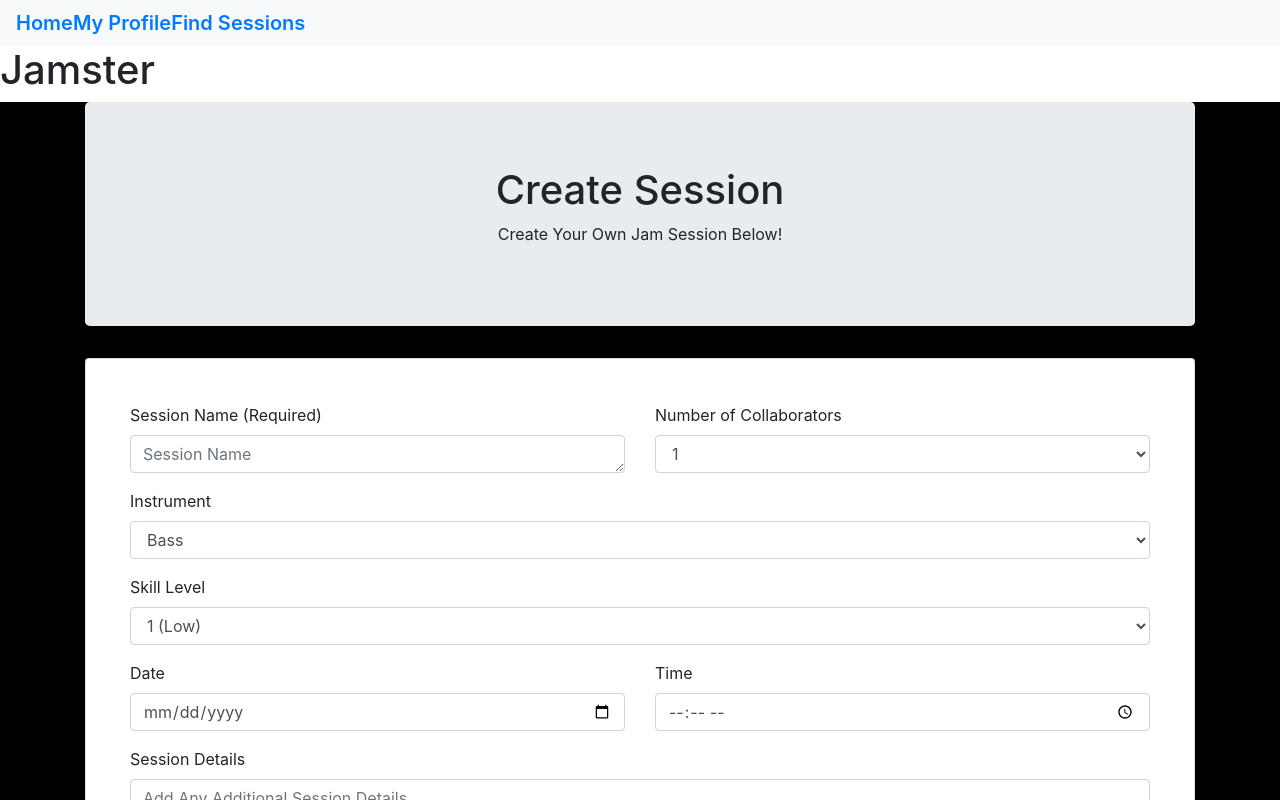
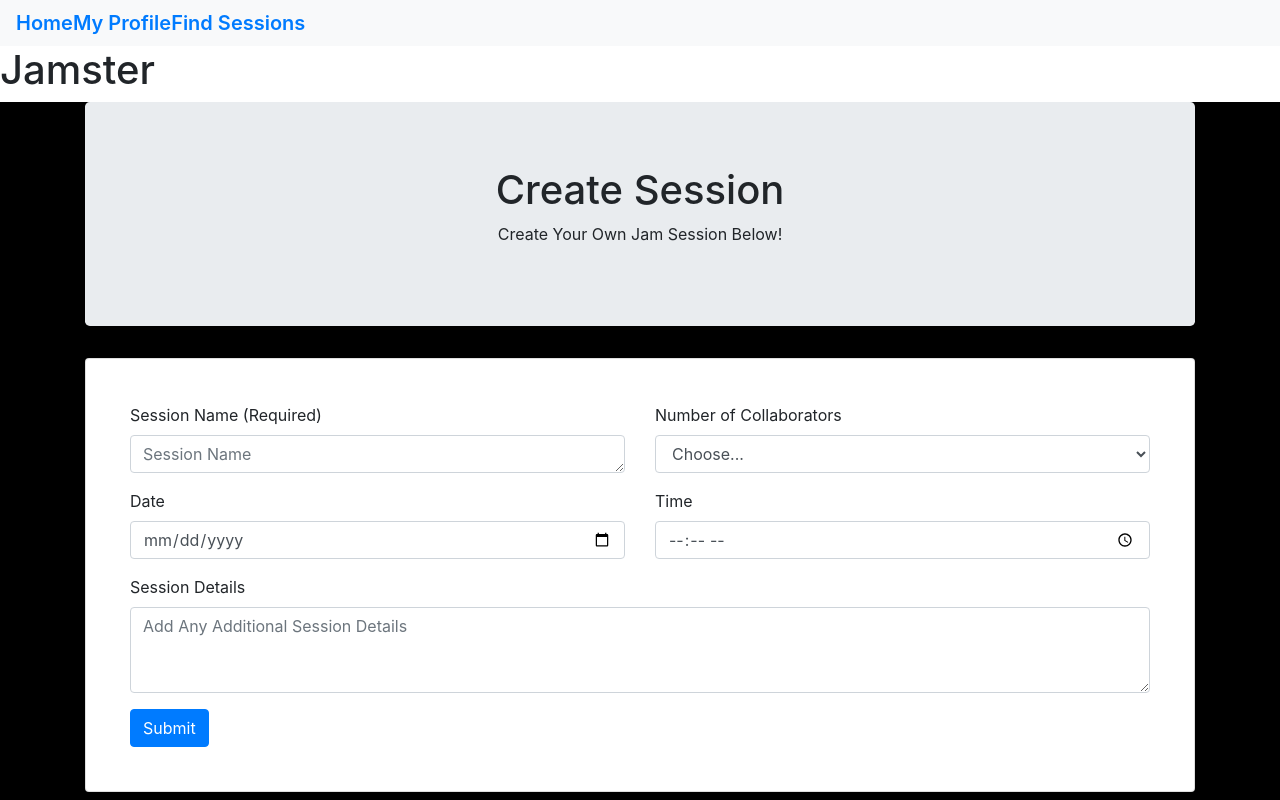
Before and after one commit to August-Johnson/jamster, a React (Create React App) app in the folder client/: page /createSession in a window 1280 px wide. Shown: the top 800 px of the page. Built offline with nearby package versions, Linux system fonts and the light colour scheme.

Commit message:
Updated Create Session Page
Create session page now caputres all of the states and renders the instrument and skill forms dynamically

```diff
--- a/client/src/pages/CreateSession/index.js
+++ b/client/src/pages/CreateSession/index.js
@@ -8,38 +8,74 @@ import Form from "react-bootstrap/Form";
 import Button from "react-bootstrap/Button";
 
 class CreateSession extends Component {
-    // state = {
-    //     numCollaborators: "",
-    //     instrument: "",
-    //     skillLevel: "",
-    //     date: "",
-    //     time: "",
-    //     description: ""
-    // }
-
-    constructor(props) {
-        super(props);
-        this.state = {
-                    sessionId: '1',
-                    collborators: '3',
-                    instrument: '',
-                    skillLevel: '',
-                    date: '',
-                    time: '',
-                    sessionDetails: 'what'
-    };
-
-        this.handleCollaborators = this.handleChange.bind(this);
-    }
-
-    handleChange(event) {
-        this.setState({value: event.target.value});
+    state = {
+        sessionId: 1,
+        sessionName: "",
+        collaborators: 0,
+        instrument: "",
+        skillLevel: "",
+        date: "",
+        time: "",
+        sessionDetails: ""
     }
 
     handleSubmit(event) {
         event.preventDefault();
         alert('Yes');
     };
+
+    handleChange = (event) => {
+        const {name, value} = event.target;
+        this.setState({
+            [name]: value
+        });
+    }
+
+    handleCollaborators = (event) => {
+        this.setState({
+            collaborators: parseInt(event.target.value)
+        });
+    }
+
+    createCollaboratorsForm = () => {
+        let collaboratorForms = [];
+
+        for (var i = 0; i < this.state.collaborators; i++) {
+            collaboratorForms.push(
+            <div>
+                <Row>
+                    <Col>
+                        <Form.Group controlId="sessionForm.Instrument">
+                            <Form.Label>Instrument</Form.Label>
+                            <Form.Control as="select" onChange={this.handleChange} name="instrument" value={this.state.instrument}>
+                                <option selected value="">Choose...</option>
+                                <option value="Bass">Bass</option>
+                                <option value="Drums">Drums</option>
+                                <option value="Guitar">Guitar</option>
+                                <option value="Keyboard">Keyboard</option>
+                                <option value="Vocals">Vocals</option>
+                            </Form.Control>
+                        </Form.Group>
+                    </Col>
+                    <Col>
+                        <Form.Group controlId="sessionForm.Skill">
+                            <Form.Label>Skill Level</Form.Label>
+                            <Form.Control as="select" onChange={this.handleChange} name="skillLevel" value={this.state.skillLevel}>
+                                <option selected value="">Choose...</option>
+                                <option value="1">1 (Low)</option>
+                                <option value="2">2</option>
+                                <option value="3">3</option>
+                                <option value="4">4</option>
+                                <option value="5">5 (High)</option>
+                            </Form.Control>
+                        </Form.Group>
+                    </Col>
+                </Row>
+            </div>
+            );
+        };
+        return collaboratorForms;
+    }
 
     render() {
         return(
@@ -63,13 +99,14 @@ class CreateSession extends Component {
                                         <Col>
                                             <Form.Group controlId="sessionForm.Name">
                                                 <Form.Label>Session Name (Required)</Form.Label>
-                                                <Form.Control as="textarea" rows="1" placeholder="Session Name"/>
+                                                <Form.Control as="textarea" rows="1" placeholder="Session Name" onChange={this.handleChange} name="sessionName" value={this.state.sessionName}/>
                                             </Form.Group>
                                         </Col>
                                         <Col>
                                             <Form.Group controlId="sessionForm.Collaborators">
                                                 <Form.Label>Number of Collaborators</Form.Label>
-                                                <Form.Control as="select">
+                                                <Form.Control as="select" onChange={this.handleCollaborators} name="collaborators">
+                                                <option selected value="0">Choose...</option>
                                                 <option value="1">1</option>
                                                 <option value="2">2</option>
                                                 <option value="3">3</option>
@@ -80,44 +117,26 @@ class CreateSession extends Component {
                                         </Col>
                                     </Row>
 
-                                    <Form.Group controlId="sessionForm.Instrument">
-                                        <Form.Label>Instrument</Form.Label>
-                                        <Form.Control as="select">
-                                        <option value="Bass">Bass</option>
-                                        <option value="Drums">Drums</option>
-                                        <option value="Guitar">Guitar</option>
-                                        <option value="Keyboard">Keyboard</option>
-                                        <option value="Vocals">Vocals</option>
-                                        </Form.Control>
-                                    </Form.Group>
-                                    <Form.Group controlId="sessionForm.Skill">
-                                        <Form.Label>Skill Level</Form.Label>
-                                        <Form.Control as="select">
-                                        <option value="1">1 (Low)</option>
-                                        <option value="2">2</option>
-                                        <option value="3">3</option>
-                                        <option value="4">4</option>
-                                        <option value="5">5 (High)</option>
-                                        </Form.Control>
-                                    </Form.Group>
+                                    {this.createCollaboratorsForm()}
+
                                     <Row>
                                         <Col>
                                             <Form.Group controlId="sessionForm.Date">
                                                 <Form.Label>Date</Form.Label>
-                                                <Form.Control type="date" placeholder=""/>
+                                                <Form.Control type="date" placeholder="" onChange={this.handleChange} name="date" value={this.state.date}/>
                                             </Form.Group>
                                         </Col>
                                         <Col>
-                                            <Form.Group controlId="fosessionForm.Time">
+                                            <Form.Group controlId="sessionForm.Time">
                                                 <Form.Label>Time</Form.Label>
-                                                <Form.Control type="time" placeholder=""/>
+                                                <Form.Control type="time" placeholder="" onChange={this.handleChange} name="time" value={this.state.time}/>
                                             </Form.Group>
                                         </Col>
                                     </Row>
 
                                     <Form.Group controlId="sessionForm.Details">
                                         <Form.Label>Session Details</Form.Label>
-                                        <Form.Control as="textarea" rows="3" placeholder="Add Any Additional Session Details"/>
+                                        <Form.Control as="textarea" rows="3" placeholder="Add Any Additional Session Details" onChange={this.handleChange} name="sessionDetails" value={this.state.sessionDetails}/>
                                     </Form.Group>
 
                                     <Button variant="primary" type="submit" onSubmit={this.handleSubmit}>
```
